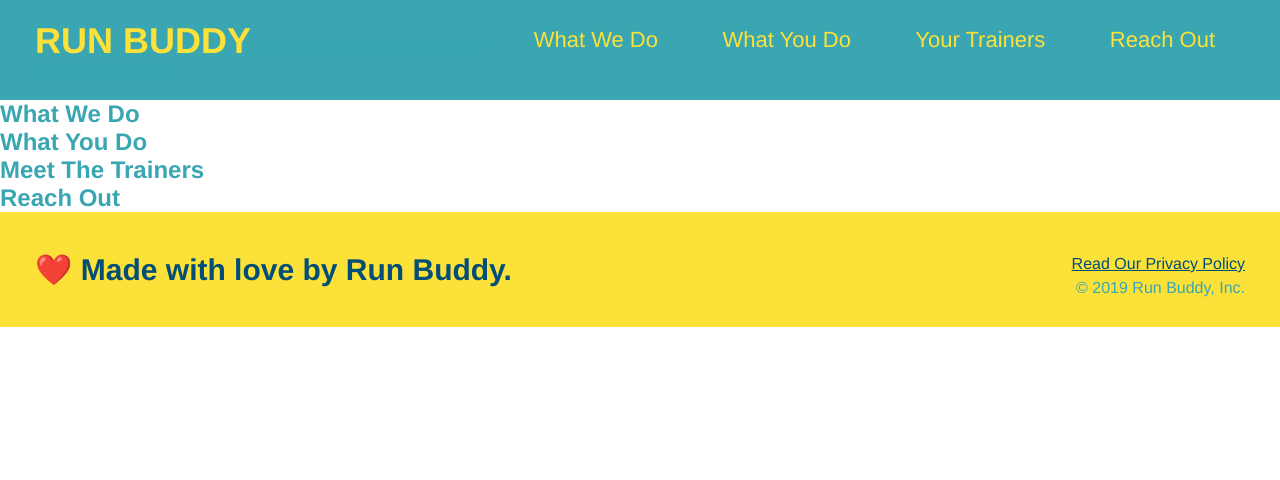
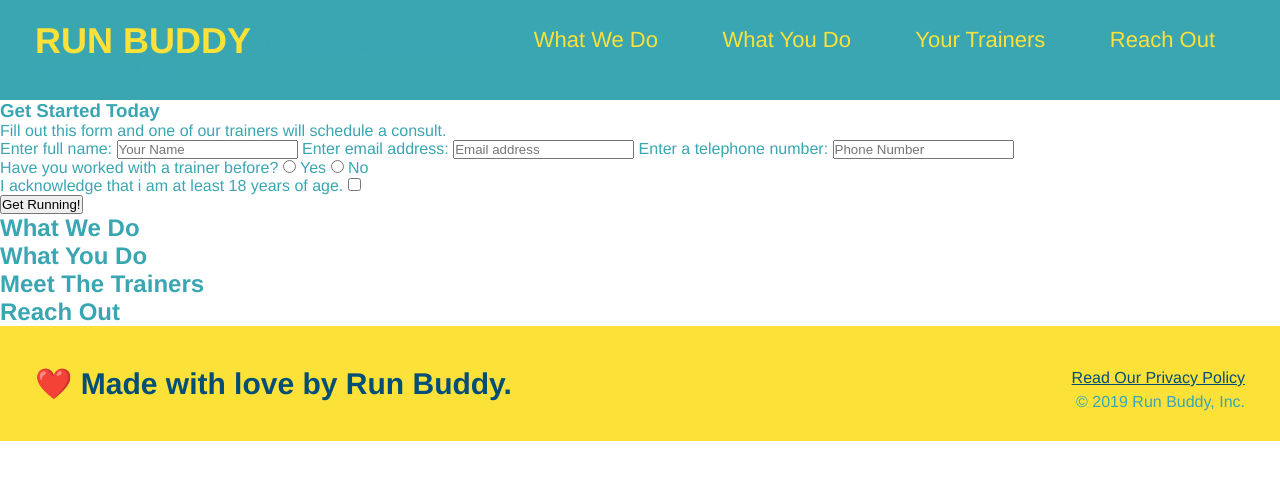
Before and after one commit to BriagasD98/run-buddy, a plain HTML site: page index.html in a window 1280 px wide. Drawn offline with Linux system fonts and the light colour scheme.

Commit message:
Run Buddy index & css progress

```diff
--- a/index.html
+++ b/index.html
@@ -35,6 +35,34 @@
 
         <!-- hero/jumbotron -->
         <section>
+            <div>
+                <h3>Get Started Today</h3>
+                <p>Fill out this form and one of our trainers will schedule a consult.</p>
+            <form>
+                <label for="name">Enter full name:</label>
+                <input type="text" placeholder="Your Name" name="name" id="name" />
+                <label for="email">Enter email address:</label>
+                <input type="email" placeholder="Email address" name="email" id="email" />
+                <label for="phone">Enter a telephone number:</label>
+                <input type="tel" placeholder="Phone Number" name="phone" id="phone"/>
+                <p>
+                    Have you worked with a trainer before?
+                    <input type="radio" name="trainer-confirm" id="trainer-yes" />
+                    <label for="trainer-yes">Yes</label>
+                    <input type="radio" name="trainer-confirm" id="trainer-no" />
+                    <label for="trainer-no">No</label>
+                </p>
+                <p>
+                    <label for="checkbox">
+                        I acknowledge that i am at least 18 years of age.
+                    </label>
+                    <input type="checkbox" name="age-confirm" id="checkbox" />
+                </p>
+                <button type="submit">
+                    Get Running!
+                </button>
+            </form>
+            </div>
         </section>
 
         <!-- "what we do" section -->
```
